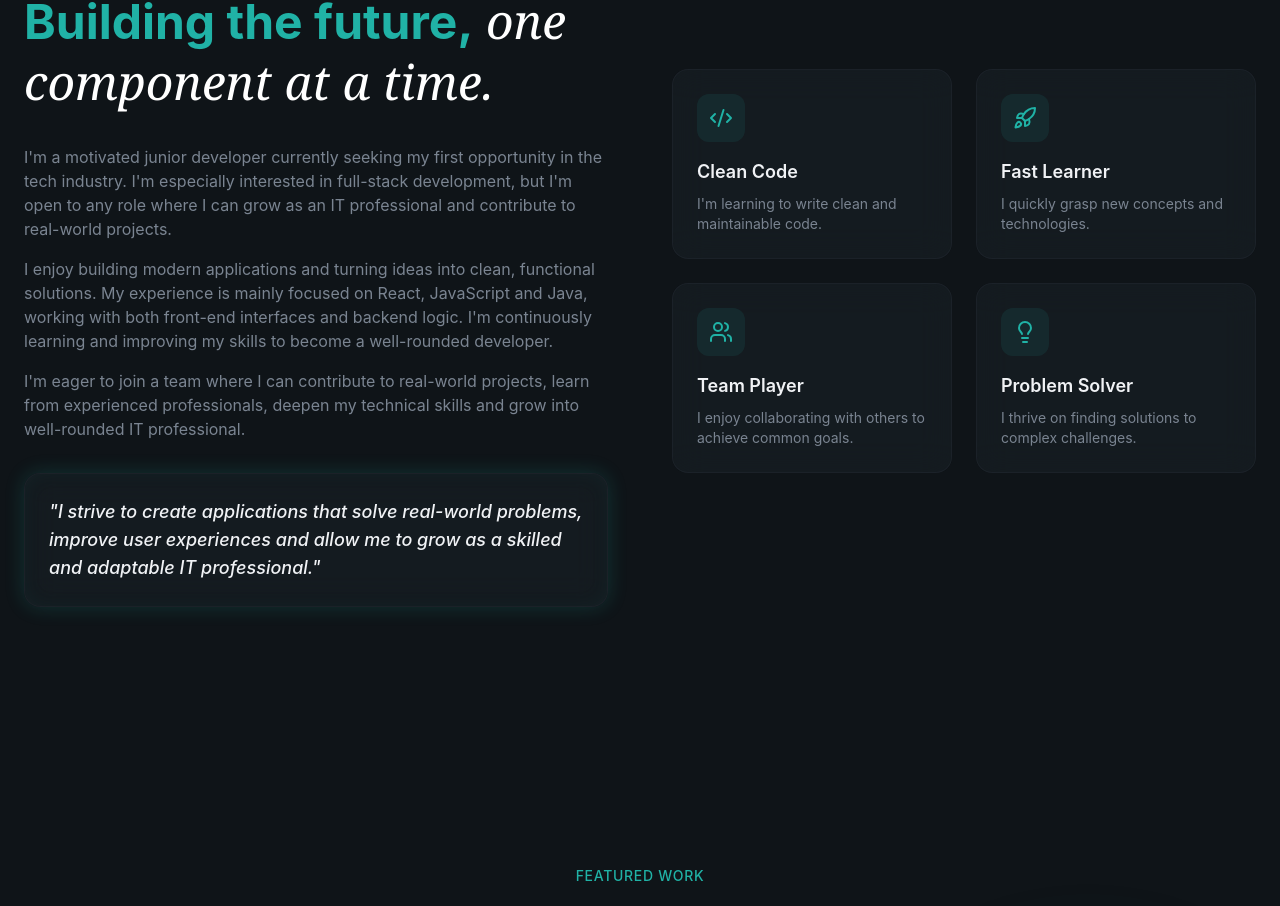
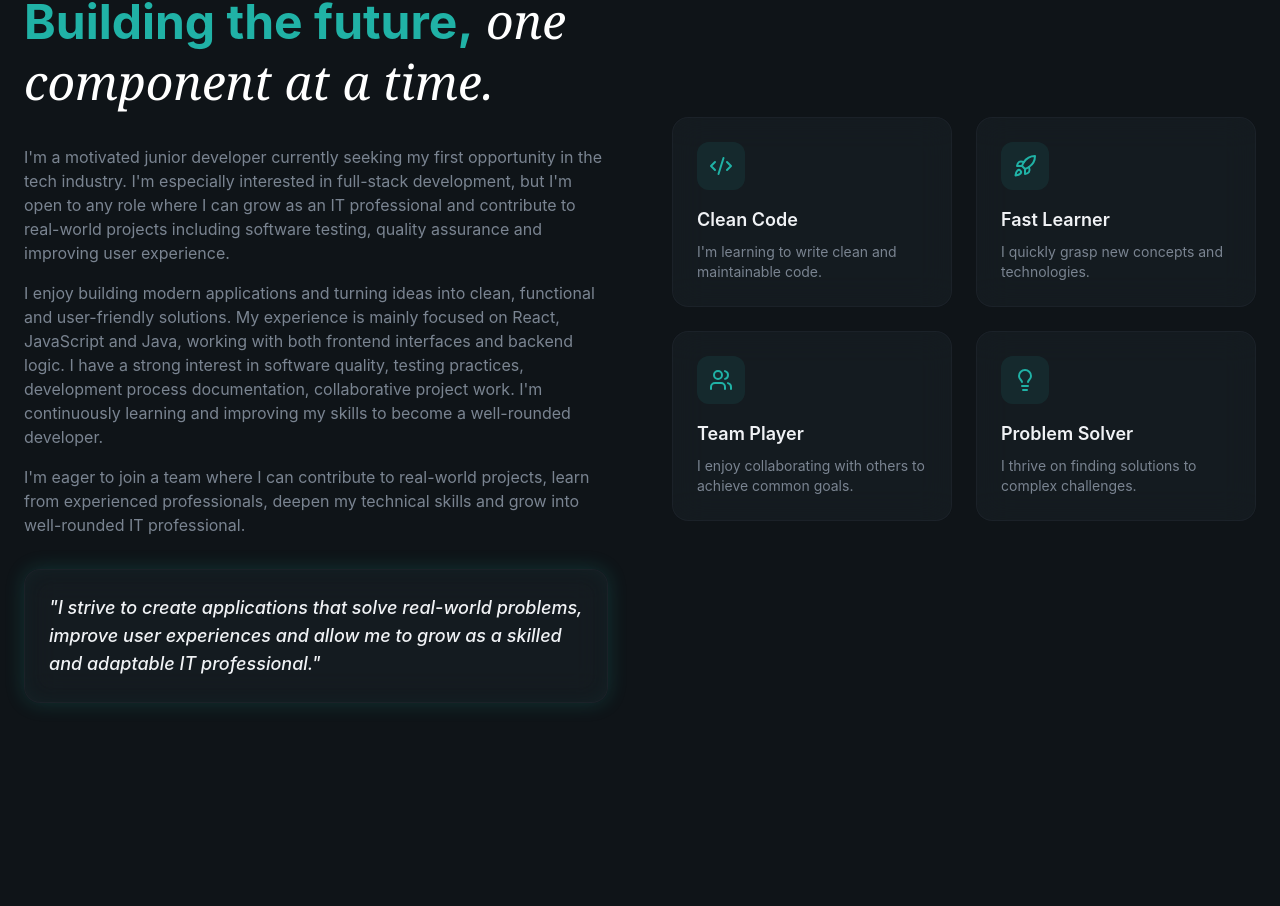
Before and after one commit to dovile-mart/devportfolio, a React (Vite) app: page / in a window 1280 px wide. Shown: the part 1189-2095 px from the top of the page. Built offline with nearby package versions, Linux system fonts and the light colour scheme.

Commit message:
About section updated

```diff
--- a/src/sections/About.jsx
+++ b/src/sections/About.jsx
@@ -47,14 +47,15 @@ export const About = () => {
                 opportunity in the tech industry. I'm especially interested in
                 full-stack development, but I'm open to any role where I can
                 grow as an IT professional and contribute to real-world
-                projects.
+                projects including software testing, quality assurance and improving user experience.
               </p>
               <p>
                 I enjoy building modern applications and turning ideas into
-                clean, functional solutions. My experience is mainly focused on
-                React, JavaScript and Java, working with both front-end
-                interfaces and backend logic. I'm continuously learning and
-                improving my skills to become a well-rounded developer.
+                clean, functional and user-friendly solutions. My experience is mainly focused on
+                React, JavaScript and Java, working with both frontend
+                interfaces and backend logic. I have a strong interest in software quality, testing
+                practices, development process documentation, collaborative project work.
+                I'm continuously learning and improving my skills to become a well-rounded developer.
               </p>
               <p>
                 I'm eager to join a team where I can contribute to real-world
```
